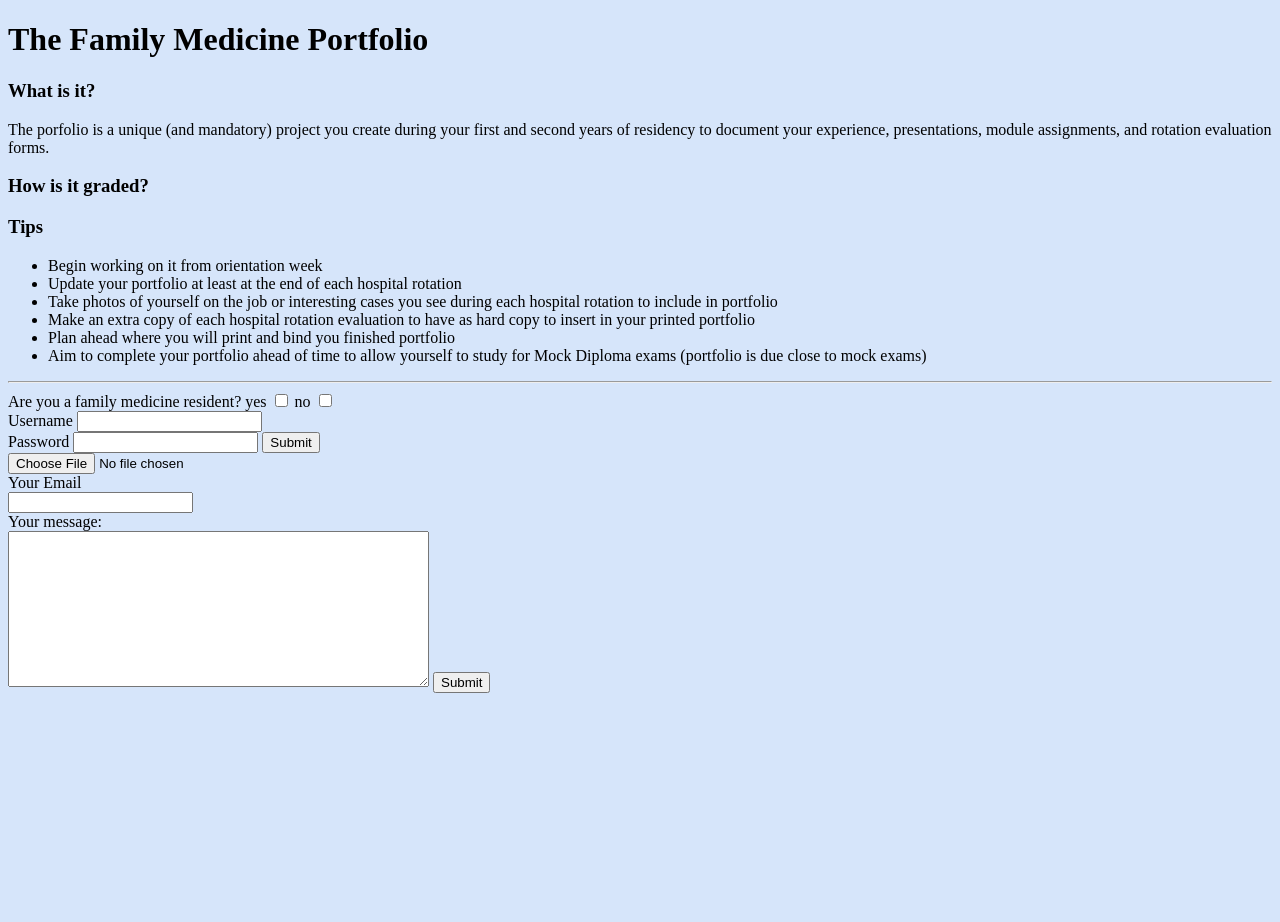
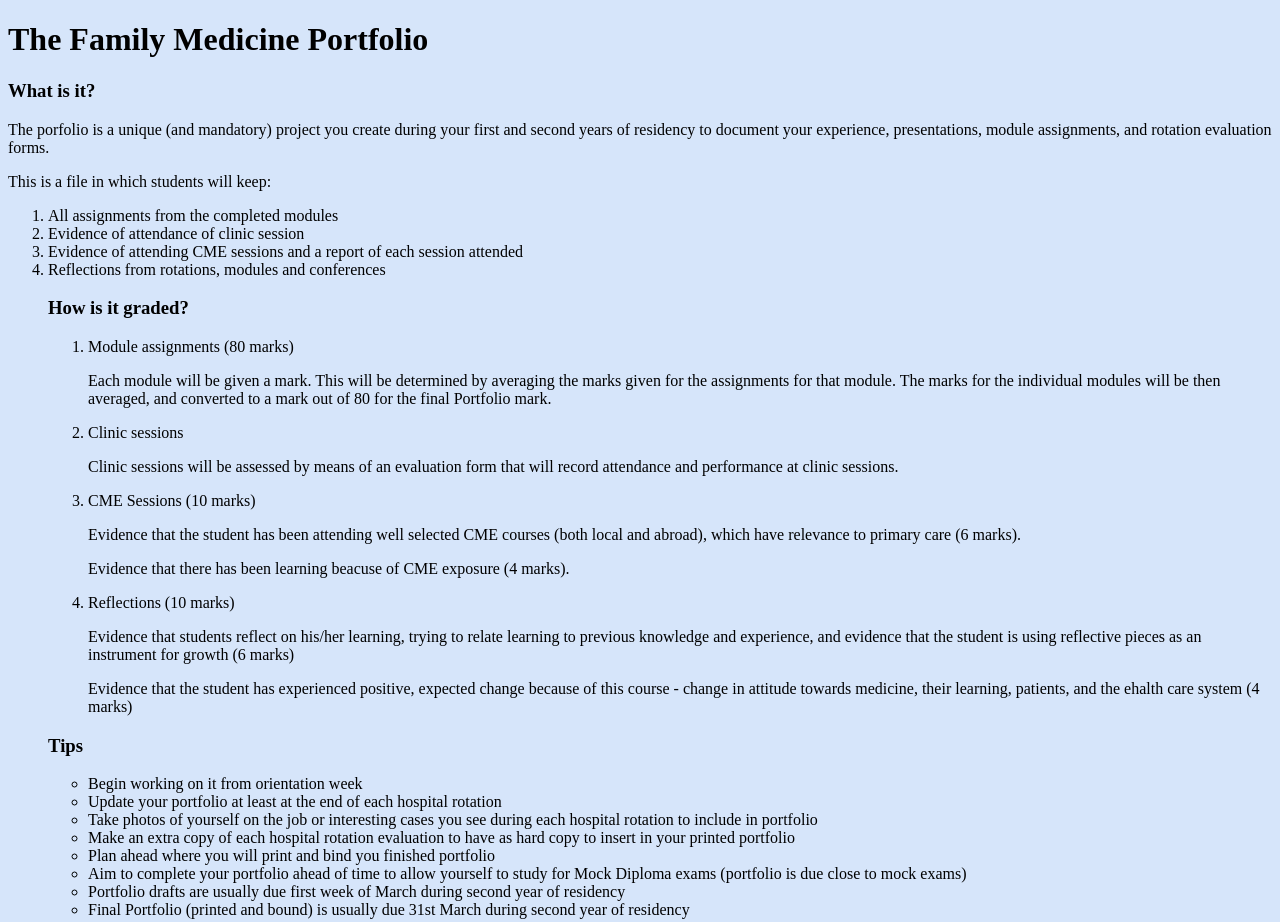
Before and after one commit to aquarint/Family-Medicine-Residency-The-Bahamas, a plain HTML site: page Portfolio.html in a window 1280 px wide. Shown: the top 922 px of the page. Before the commit the page ends 800 px from the top, so only its background shows below. Drawn offline with Linux system fonts and the light colour scheme.

Commit message:
Added what it is and grading

```diff
--- a/Portfolio.html
+++ b/Portfolio.html
@@ -9,7 +9,26 @@
     <h3>What is it?</h3>
     <p> The porfolio is a unique (and mandatory) project you create during your first and second years of residency to document your experience, presentations, module assignments, and rotation evaluation forms.
     </p>
+    <p>This is a file in which students will keep:</p>
+    <ol>
+      <li>All assignments from the completed modules</li>
+      <li>Evidence of attendance of clinic session</li>
+      <li>Evidence of attending CME sessions and a report of each session attended</li>
+      <li>Reflections from rotations, modules and conferences</li>
     <h3>How is it graded?</h3>
+<ol>
+  <li>Module assignments (80 marks)</li>
+  <p>Each module will be given a mark. This will be determined by averaging the marks given for the assignments for that module. The marks for the individual modules will be then averaged, and converted to a mark out of 80 for the final Portfolio mark.</p>
+<li>Clinic sessions</li>
+<p>Clinic sessions will be assessed by means of an evaluation form that will record attendance and performance at clinic sessions.</p>
+<li>CME Sessions (10 marks)</li>
+<p>Evidence that the student has been attending well selected CME courses (both local and abroad), which have relevance to primary care (6 marks).
+  <p>Evidence that there has been learning beacuse of CME exposure (4 marks).</p>
+  <li>Reflections (10 marks)</li>
+  <p>Evidence that students reflect on his/her learning, trying to relate learning to previous knowledge and experience, and evidence that the student is using reflective pieces as an instrument for growth (6 marks)</p>
+  <p>Evidence that the student has experienced positive, expected change because of this course - change in attitude towards medicine, their learning, patients, and the ehalth care system (4 marks)</p>
+
+</ol>
     <h3>Tips</h3>
     <ul>
       <li>Begin working on it from orientation week</li>
@@ -18,6 +37,8 @@
       <li>Make an extra copy of each hospital rotation evaluation to have as hard copy to insert in your printed portfolio</li>
       <li>Plan ahead where you will print and bind you finished portfolio</li>
       <li>Aim to complete your portfolio ahead of time to allow yourself to study for Mock Diploma exams (portfolio is due close to mock exams)</li>
+<li>Portfolio drafts are usually due first week of March during second year of residency</li>
+<li>Final Portfolio (printed and bound) is usually due 31st March during second year of residency</li>
     </ul>
 <hr>
 <form class="" action="mailto: b_dorsett@hotmail.com" method="post">
```
